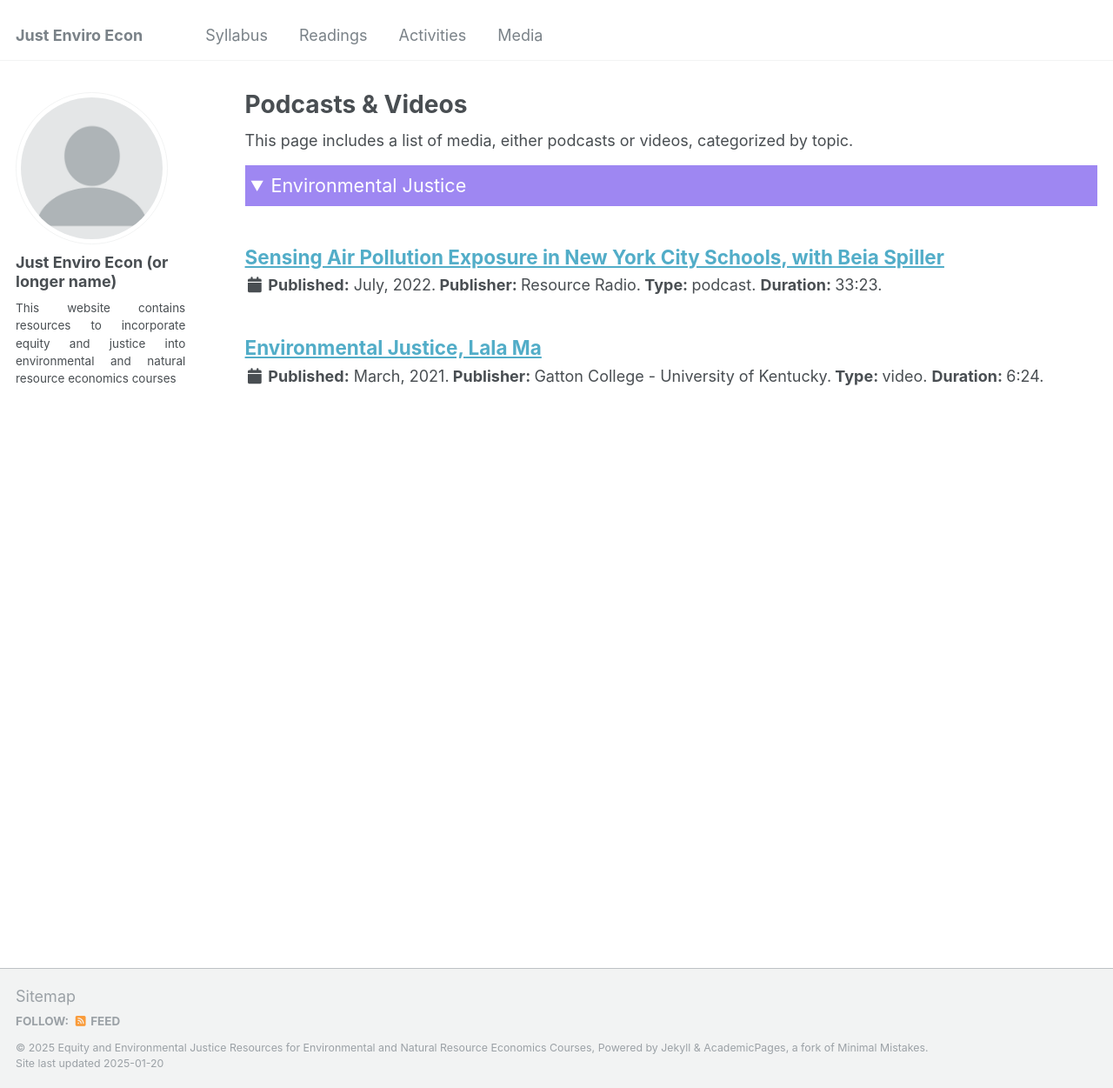
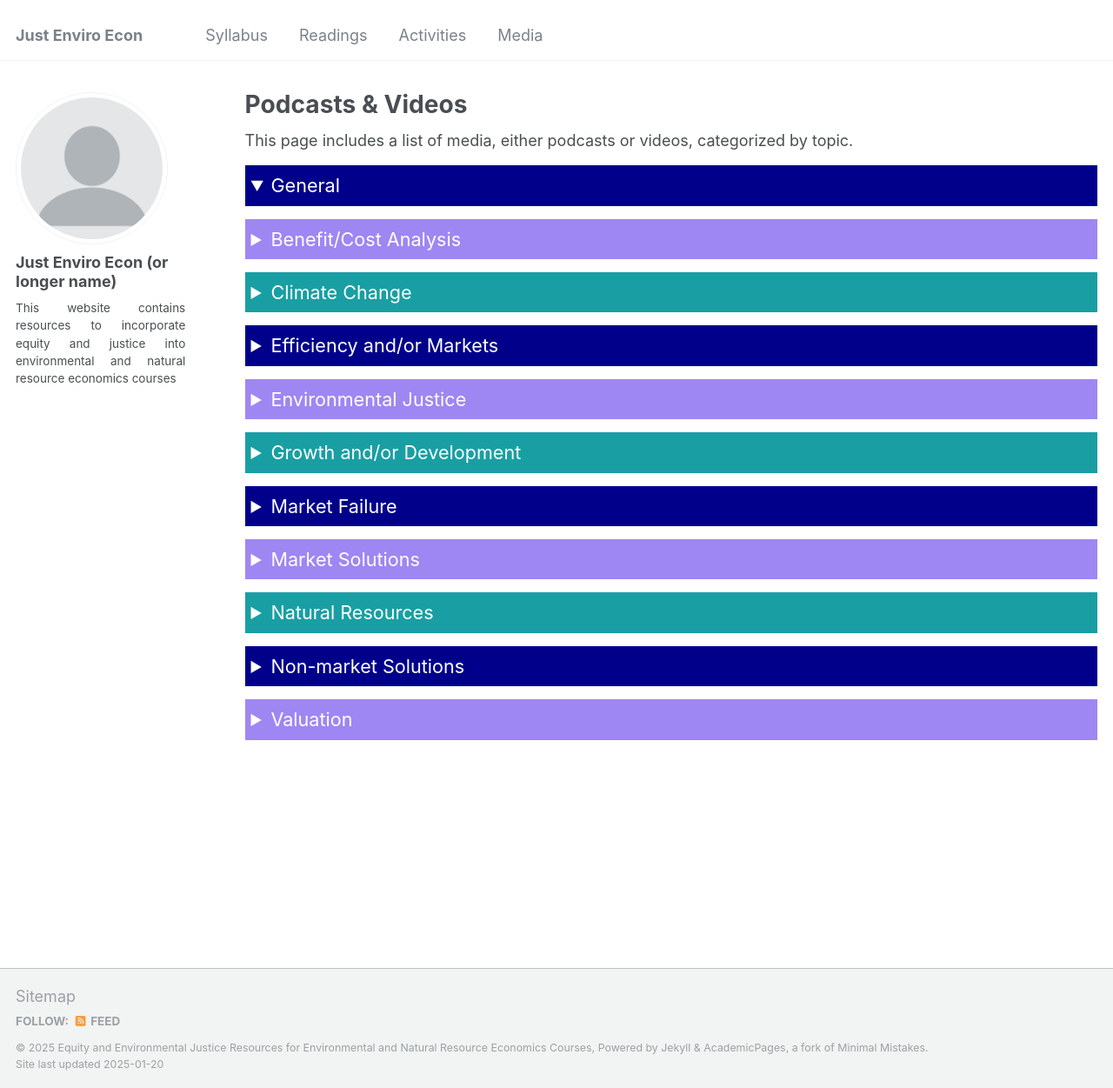
Before and after one commit to just-enviro-econ/just-enviro-econ.github.io, a Jekyll site: the page built from _pages/media.md, in a window 1280 px wide and 1251 px high. Shown: the whole window at 87% size. Built offline with Jekyll 4.4.1, drawn with Linux system fonts in a browser that asks for light colours.

Commit message:
update on topics for media and description of activities

```diff
--- a/_pages/media.md
+++ b/_pages/media.md
@@ -19,13 +19,162 @@ author_profile: true
 
 This page includes a list of media, either podcasts or videos, categorized by topic.
 
-  <details open>
-      <summary class="id1">
-      Environmental Justice
-      </summary>
-      {% for post in site.media reversed %}
-        {% if post.category == 'environmental justice' %}
-          {% include archive-single-podcasts.html %}
-        {% endif %}
-      {% endfor %}
-  </details>
+<details open>
+<summary>
+General
+</summary>
+
+{% for post in site.media reversed %}
+    {% if post.category == 'general' %}
+      {% include archive-single-podcasts.html %}
+    {% endif %}
+{% endfor %}
+
+</details>
+
+
+<details close>
+<summary class="id1">
+Benefit/Cost Analysis
+</summary>
+
+{% for post in site.media reversed %}
+  {% if post.category == 'benefit-cost' %}
+    {% include archive-single-podcasts.html %}
+  {% endif %}
+{% endfor %}
+
+</details>
+
+
+<details close>
+<summary class="id2">
+Climate Change
+</summary>
+
+{% for post in site.media reversed %}
+  {% if post.category == 'climate change  ' %}
+    {% include archive-single-podcasts.html %}
+  {% endif %}
+{% endfor %}
+
+</details>
+
+
+<details close>
+<summary>
+Efficiency and/or Markets
+</summary>
+
+{% for post in site.media reversed %}
+  {% if post.category == 'efficiency' %}
+    {% include archive-single-podcasts.html %}
+  {% endif %}
+{% endfor %}
+
+</details>
+
+<details close>
+<summary class = "id1">
+Environmental Justice
+</summary>
+
+{% for post in site.media reversed %}
+    {% if post.category == 'environmental justice' %}
+      {% include archive-single-podcasts.html %}
+    {% endif %}
+{% endfor %}
+
+</details>
+
+
+<details close>
+<summary class="id2">
+Growth and/or Development
+</summary>
+
+{% for post in site.media reversed %}
+  {% if post.type == 'pr' %}
+    {% if post.category == 'growth and development' %}
+    {% include archive-single-podcasts.html %}
+    {% endif %}
+  {% endif %}
+{% endfor %}
+
+</details>
+
+<details close>
+<summary>
+Market Failure
+</summary>
+
+{% for post in site.media reversed %}
+  {% if post.type == 'pr' %}
+    {% if post.category == 'market failure' %}
+    {% include archive-single-podcasts.html %}
+    {% endif %}
+  {% endif %}
+{% endfor %}
+
+</details>
+
+<details close>
+<summary class="id1">
+Market Solutions
+</summary>
+
+{% for post in site.media reversed %}
+  {% if post.type == 'pr' %}
+    {% if post.category == 'market solutions' %}
+    {% include archive-single-podcasts.html %}
+    {% endif %}
+  {% endif %}
+{% endfor %}
+
+</details>
+
+<details close>
+<summary class="id2">
+Natural Resources
+</summary>
+
+{% for post in site.media reversed %}
+  {% if post.type == 'pr' %}
+    {% if post.category == 'natural resources' %}
+    {% include archive-single-podcasts.html %}
+    {% endif %}
+  {% endif %}
+{% endfor %}
+
+</details>
+
+
+<details close>
+<summary>
+Non-market Solutions
+</summary>
+
+{% for post in site.media reversed %}
+  {% if post.type == 'pr' %}
+    {% if post.category == 'non-market solutions' %}
+    {% include archive-single-podcasts.html %}
+    {% endif %}
+  {% endif %}
+{% endfor %}
+
+</details>
+
+<details close>
+<summary class="id1">
+Valuation
+</summary>
+
+{% for post in site.media reversed %}
+  {% if post.type == 'pr' %}
+    {% if post.category == 'valuation' %}
+    {% include archive-single-podcasts.html %}
+    {% endif %}
+  {% endif %}
+{% endfor %}
+
+</details>
```
Also changed, not shown: _pages/activities.md (+2 -0 lines).
